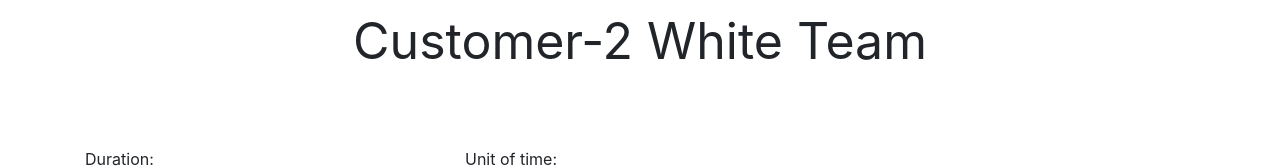
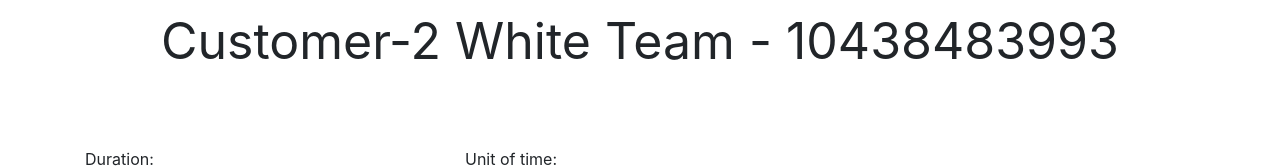
Before and after one commit to Allspark2k24/Customer2_Trusted, a plain HTML site: page index.html in a window 1280 px wide. Shown: the top 168 px of the page. Drawn offline with nearby package versions, Linux system fonts and the light colour scheme; no server answers.

Commit message:
Update index.html

```diff
--- a/index.html
+++ b/index.html
@@ -13,7 +13,7 @@
         <div class="row">
             <div class="col-sm m-1">
                 <section style="text-align: center">
-                    <p>Customer-2 White Team</p>
+                    <p>Customer-2 White Team - 10438483993</p>
                     <br><br>
                 </section>
             </div>
```
